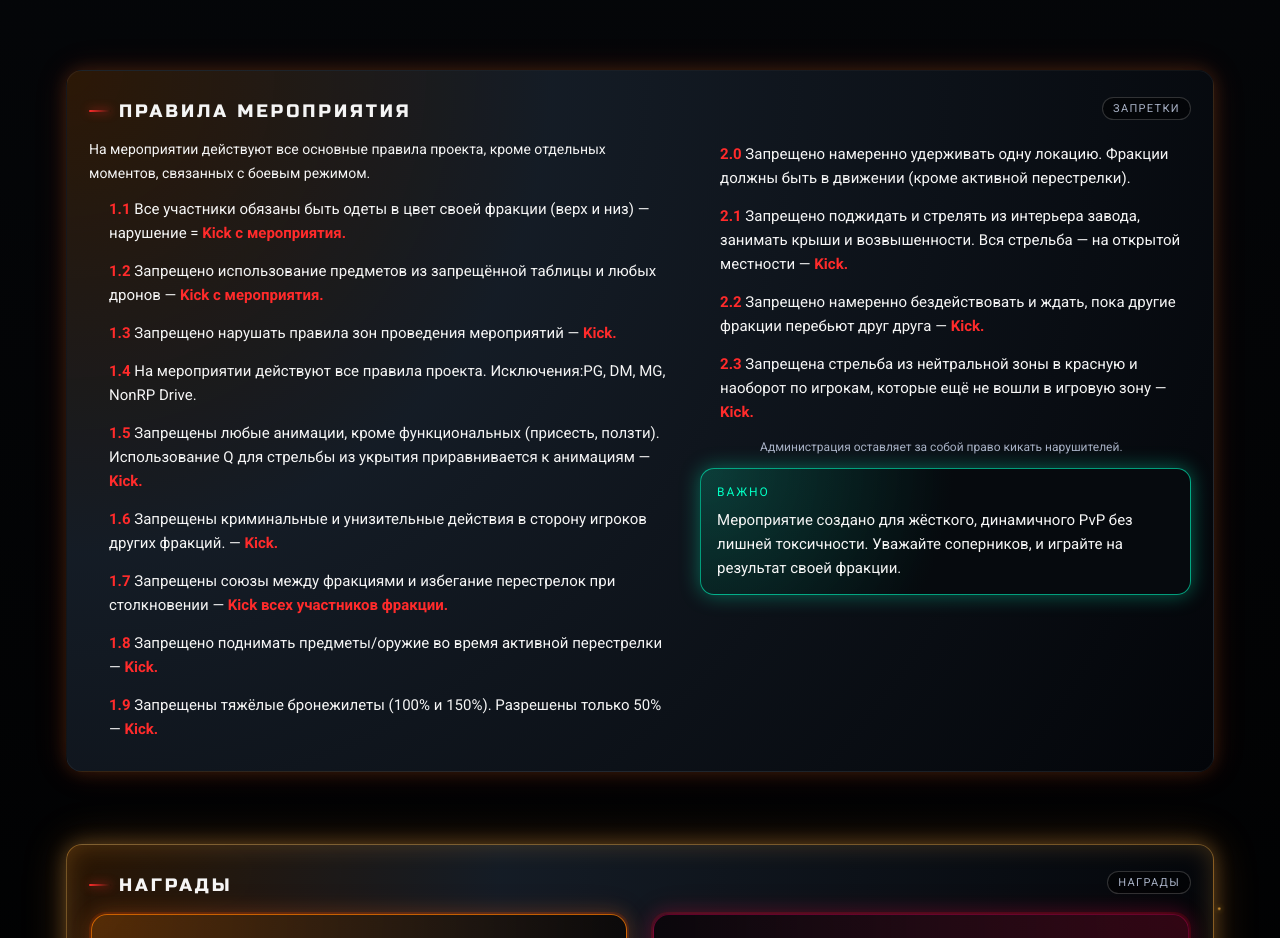
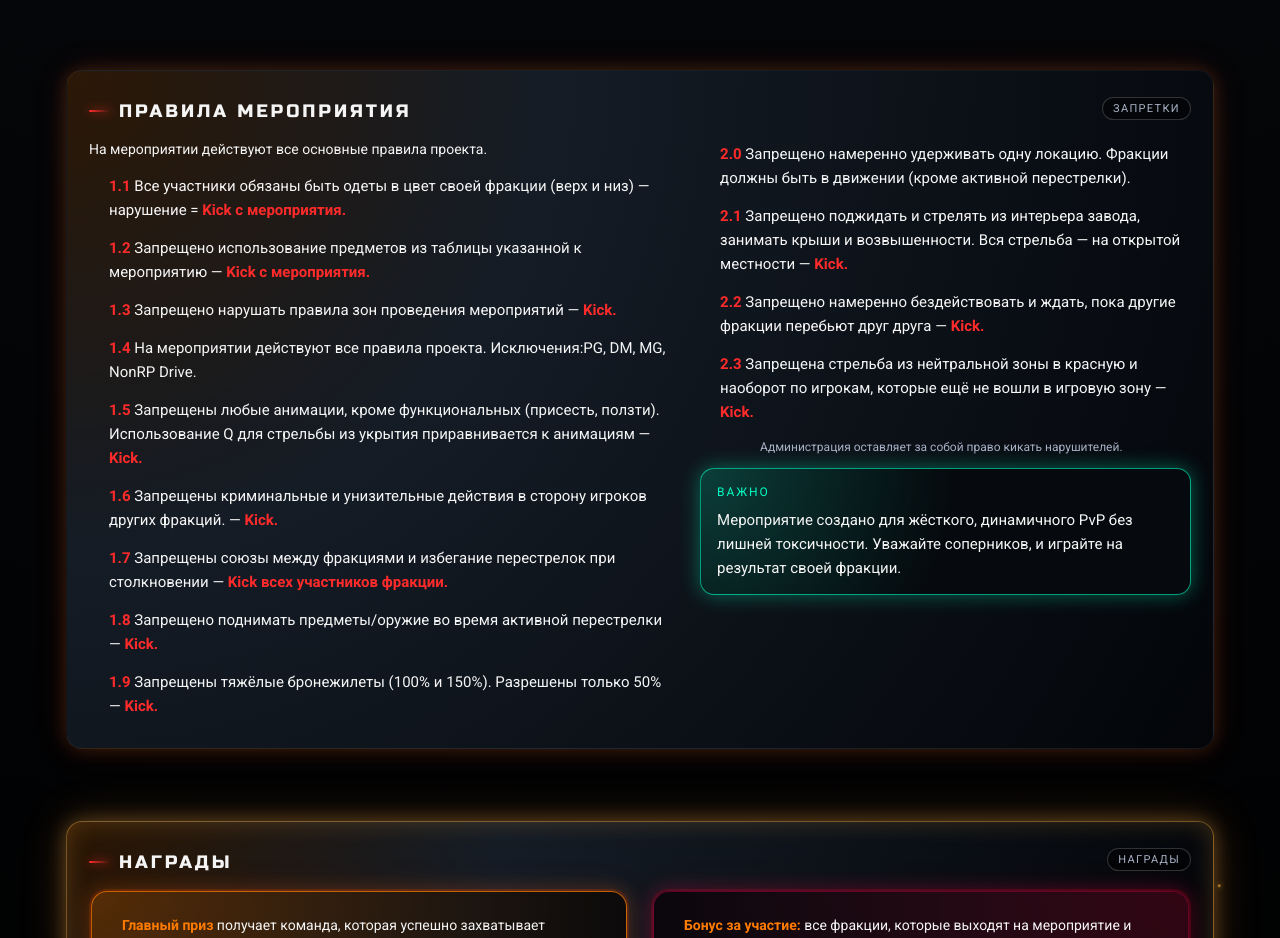
Before and after one commit to anti-adm/factory-raid, a plain HTML site: page index.html in a window 1280 px wide. Shown: the part 2281-3219 px from the top of the page. Drawn offline with Linux system fonts and the light colour scheme.

Commit message:
index.html

```diff
--- a/index.html
+++ b/index.html
@@ -1215,12 +1215,12 @@
       <div class="rules-grid">
         <div>
           <p style="margin-bottom:8px;">
-            На мероприятии действуют все основные правила проекта, кроме отдельных моментов, связанных с боевым режимом.
+            На мероприятии действуют все основные правила проекта.
           </p>
 
           <ul class="rules-list">
             <li><strong>1.1</strong> Все участники обязаны быть одеты в цвет своей фракции (верх и низ) — нарушение = <strong>Kick с мероприятия.</strong></li>
-            <li><strong>1.2</strong> Запрещено использование предметов из запрещённой таблицы и любых дронов — <strong>Kick с мероприятия.</strong></li>
+            <li><strong>1.2</strong> Запрещено использование предметов из таблицы указанной к мероприятию — <strong>Kick с мероприятия.</strong></li>
             <li><strong>1.3</strong> Запрещено нарушать правила зон проведения мероприятий — <strong>Kick.</strong></li>
             <li><strong>1.4</strong> На мероприятии действуют все правила проекта.
               Исключения:PG, DM, MG, NonRP Drive.</li>
```
